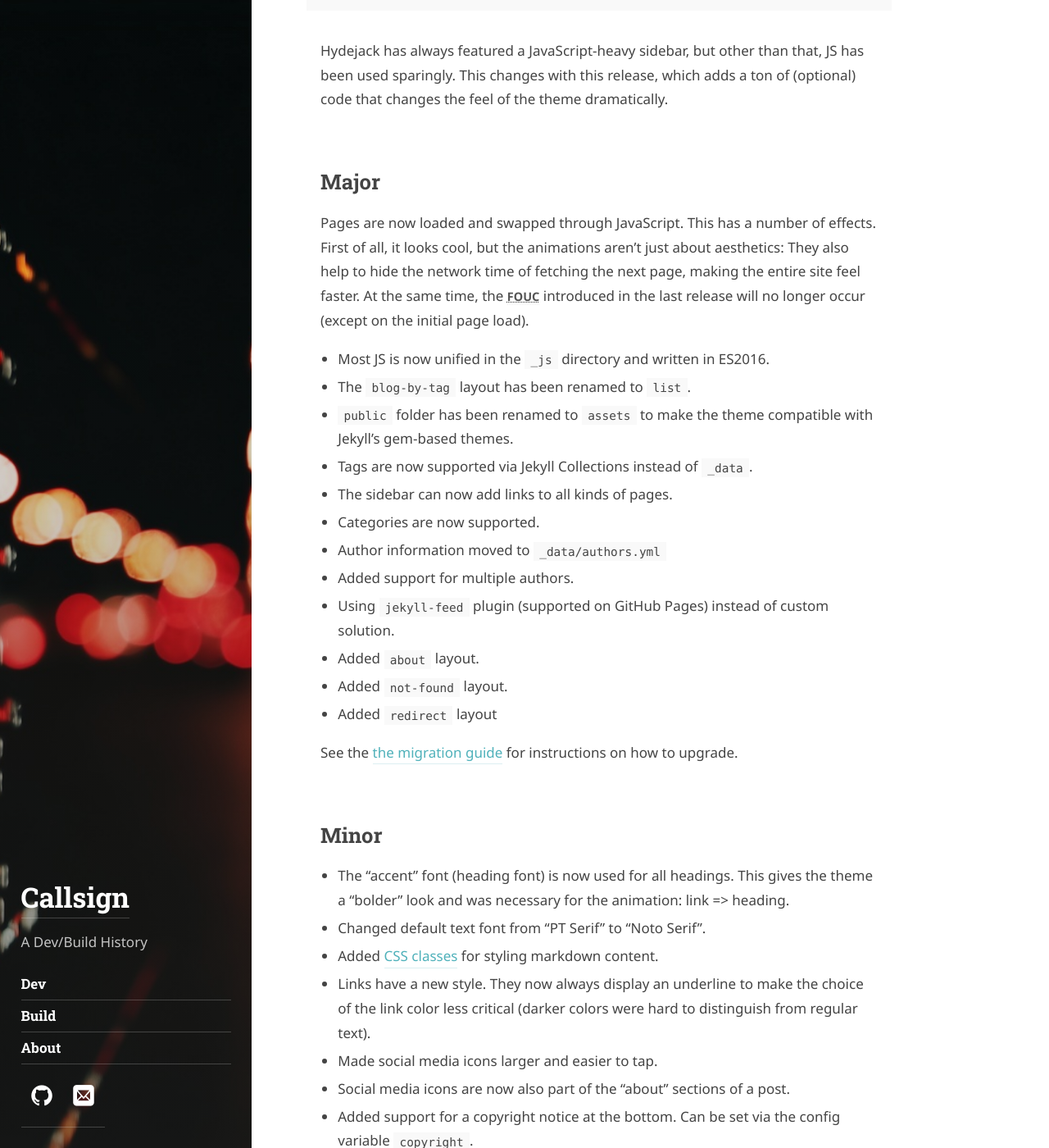
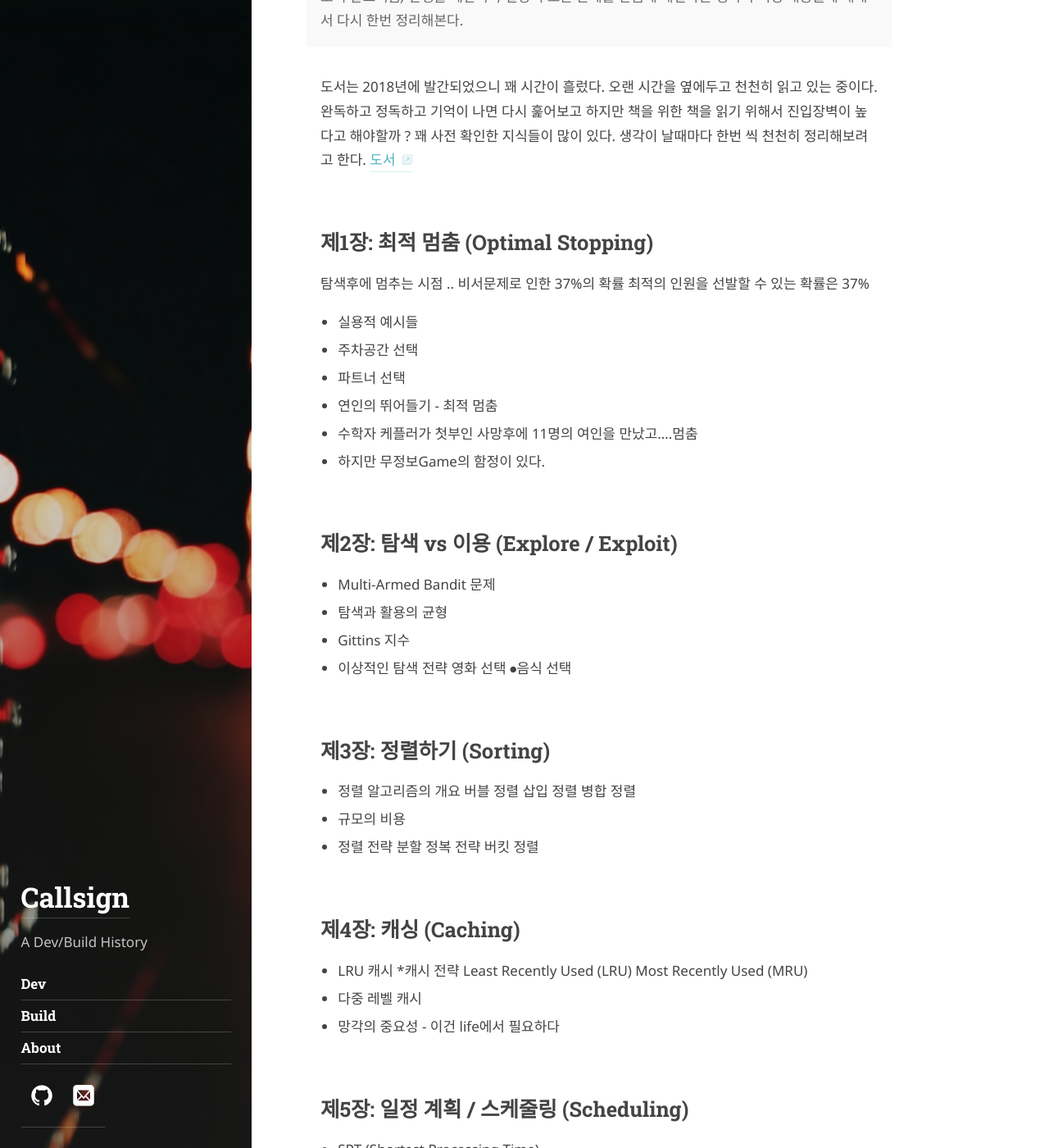
Before and after one commit to callsign88/callsign88.github.io, a Jekyll site: the page built from _posts/2017-05-03-javascripten.md, in a window 1280 px wide and 1400 px high, scrolled down 265 px. Shown: the whole window at 82% size. Built offline with Jekyll 4.4.1, drawn with Linux system fonts in a browser that asks for light colours; some web fonts are replaced; some of the changed text lies outside the part shown.

Commit message:
Update: Refine Infrastructure, Massive System posts and Add 'Algorithms to live by' summary

```diff
--- a/_posts/2017-05-03-javascripten.md
+++ b/_posts/2017-05-03-javascripten.md
@@ -1,66 +1,122 @@
 ---
 layout: post
-title: JavaScripten (v6)
+title: Algorithms to live by 알고리즘, 인생을 계산하다
 description: >
-  Hydejack v6 adds a layer of JavaScript, effectively turning the whole site into a single page app.
-tags: [hydejack]
+  도서 *알고리즘, 인생을 계산하다* 일상의 모든 문제를 단숨에 해결하는 생각의  혁명 내용들에 대해서 다시 한번 정리해본다.
+tags: [Build]
 ---
 
-Hydejack has always featured a JavaScript-heavy sidebar, but other than that, JS has been used sparingly.
-This changes with this release, which adds a ton of (optional) code that changes the feel of the theme dramatically.
+도서는 2018년에 발간되었으니 꽤 시간이 흘렀다. 오랜 시간을 옆에두고 천천히 읽고 있는 중이다. 완독하고 정독하고 기억이 나면 다시 훑어보고 하지만 책을 위한 책을 읽기 위해서 진입장벽이 높다고 해야할까 ? 꽤 사전 확인한 지식들이 많이 있다. 생각이 날때마다 한번 씩 천천히 정리해보려고 한다. [도서](https://www.chungrim.com/bbs/board.php?bo_table=m02_01&wr_id=285)
 
-## Major
-Pages are now loaded and swapped through JavaScript. This has a number of effects.
-First of all, it looks cool, but the animations aren't just about aesthetics:
-They also help to hide the network time of fetching the next page, making the entire site feel faster.
-At the same time, the FOUC introduced in the last release will no longer occur (except on the initial page load).
+## 제1장: 최적 멈춤 (Optimal Stopping)
 
-* Most JS is now unified in the `_js` directory and written in ES2016.
-* The `blog-by-tag` layout has been renamed to `list`.
-* `public` folder has been renamed to `assets` to make the theme compatible with Jekyll's gem-based themes.
-* Tags are now supported via Jekyll Collections instead of `_data`.
-* The sidebar can now add links to all kinds of pages.
-* Categories are now supported.
-* Author information moved to `_data/authors.yml`
-* Added support for multiple authors.
-* Using `jekyll-feed` plugin (supported on GitHub Pages) instead of custom solution.
-* Added `about` layout.
-* Added `not-found` layout.
-* Added `redirect` layout
+탐색후에 멈추는 시점 .. 비서문제로 인한 37%의 확률
+최적의 인원을 선발할 수 있는 확률은 37%
 
-See the [the migration guide][upgrade] for instructions on how to upgrade.
+* 실용적 예시들
+* 주차공간 선택
+* 파트너 선택
+* 연인의 뛰어들기 - 최적 멈춤
+* 수학자 케플러가 첫부인 사망후에 11명의 여인을 만났고....멈춤
+* 하지만 무정보Game의 함정이 있다.
 
-## Minor
-* The "accent" font (heading font) is now used for all headings.
-  This gives the theme a "bolder" look and was necessary for the animation: link => heading.
-* Changed default text font from "PT Serif" to "Noto Serif".
-* Added [CSS classes][writing] for styling markdown content.
-* Links have a new style.
-  They now always display an underline to make the choice of the link color less critical (darker colors were hard to
-  distinguish from regular text).
-* Made social media icons larger and easier to tap.
-* Social media icons are now also part of the "about" sections of a post.
-* Added support for a copyright notice at the bottom. Can be set via the config variable `copyright`.
-* Changed responsive breakpoints and added support for very large displays.
-* The site is now printable.
-* The `blog` layout now only shows the excerpt instead of the full post.
-* Links to external pages are now marked with a symbol.
-* Added margin above social media icons to prevent accidental tapping
-* Added gem files so that `bundle install` and `bundle exec jekyll serve` work
-* Disabled HTML minification when running via `jekyll serve`
-* Added dingbat to signal end of post
 
-## Fixes
-* Related posts is no longer blank for posts that do not belong to a category.
-* Footnotes now use the text version of "leftwards arrow with hook" instead of the emoji on iOS.
-* Text is no longer invisible while waiting for Google Fonts to load.
-* Always show scrollbar to prevent layout "jumps"
+## 제2장: 탐색 vs 이용 (Explore / Exploit)
+* Multi-Armed Bandit 문제
+* 탐색과 활용의 균형
+* Gittins 지수
+* 이상적인 탐색 전략
+  영화 선택
+  ⦁음식 선택
+
+## 제3장: 정렬하기 (Sorting)
+* 정렬 알고리즘의 개요
+  버블 정렬
+  삽입 정렬
+  병합 정렬
+* 규모의 비용
+* 정렬 전략
+  분할 정복 전략
+  버킷 정렬
+
+## 제4장: 캐싱 (Caching)
+
+* LRU 캐시
+*캐시 전략
+  Least Recently Used (LRU)
+  Most Recently Used (MRU)
+* 다중 레벨 캐시
+* 망각의 중요성 - 이건 life에서 필요하다
+
+
+## 제5장: 일정 계획 / 스케줄링 (Scheduling)
+
+* SPT (Shortest Processing Time)
+* 우선순위 스케줄링
+* Earliest Deadline First 알고리즘
+* 문맥 교환 비용
+* "Thrashing" 현상
+
+
+## 제6장: 베이즈 규칙 (Bayes’s Rule)
+
+* 사전 확률과 사후 확률
+* 증거 업데이트
+* 예측 및 추론 방법
+  의료 진단
+  스팸 필터링
+
+
+## 제7장: 과적합 (Overfitting)
+
+* 모델 복잡성
+* 단순화의 중요성
+* 정규화 기법
+* 일반화와 학습
+
+
+## 제8장: 완화 (Relaxation)
+
+* Lagrangian Relaxation
+* 불가능한 문제의 근사 해결
+  시뮬레이티드 애닐링
+  유전 알고리즘
+* 제약조건 완화 전략
+
+
+## 제9장: 무작위성 (Randomness)
+
+* Hill-climbing의 한계
+* 무작위 주입 전략
+* 창의성 및 문제 해결
+* 무작위성의 유용성
+
+
+## 제10장: 네트워킹 (Networking)
+
+* 소규모 세계 현상
+* 네트워크 중심성
+* 정보 전파 전략
+* 혼잡 제어 및 최적화
+
+
+## 제11장: 게임 이론 (Game Theory)
+
+* 전략적 상호작용
+* 내쉬 균형
+* 비크리 경매
+* 죄수의 딜레마
+* 블러핑과 전략적 사고
+
+
+## 결론: 계산 친절 (Computational Kindness)
+
+* 계산적 친절
+* 의사결정의 간소화
+* 사회적 규칙과 상호작용 개선
+
+
 
 ***
 
 [Get *JavaScripten* on GitHub](https://github.com/qwtel/hydejack/releases/tag/v7.5.2)
-
-[upgrade]: ../docs/7.5.2/upgrade.md
-[writing]: ../docs/7.5.2/writing.md
-
-*[FOUC]: Flash of Unstyled Content
```
Also changed, not shown: _posts/2016-03-08-introducing-hydejack.md (+5 -5 lines), _posts/2016-08-30-social-media-impocalypse.md (+1 -1 lines), _posts/2016-09-17-the-fast-one.md (+1 -1 lines).
